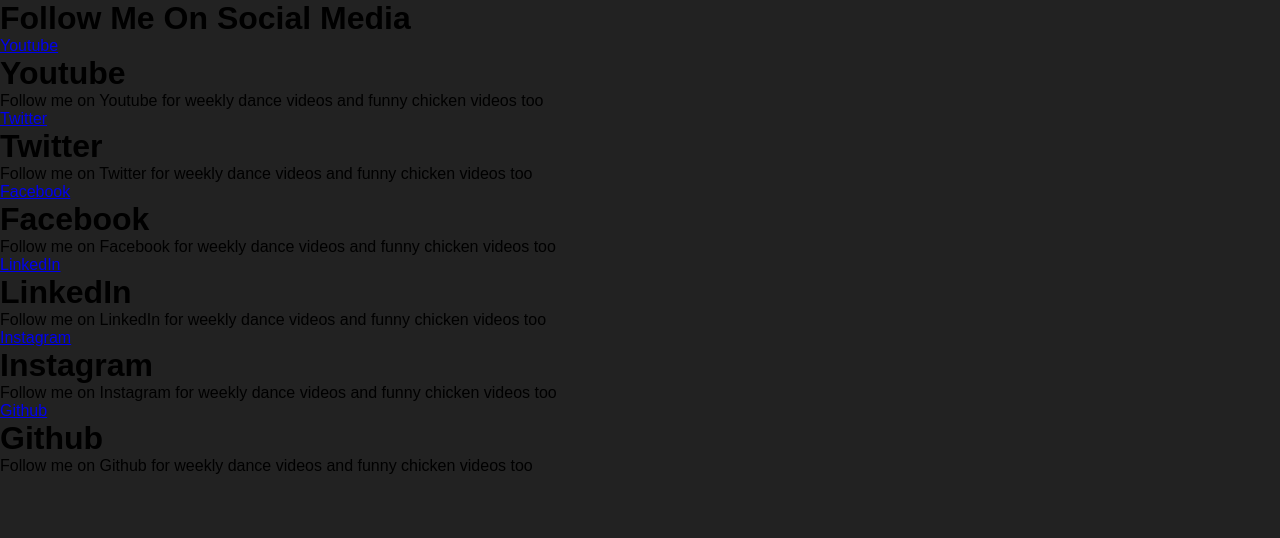
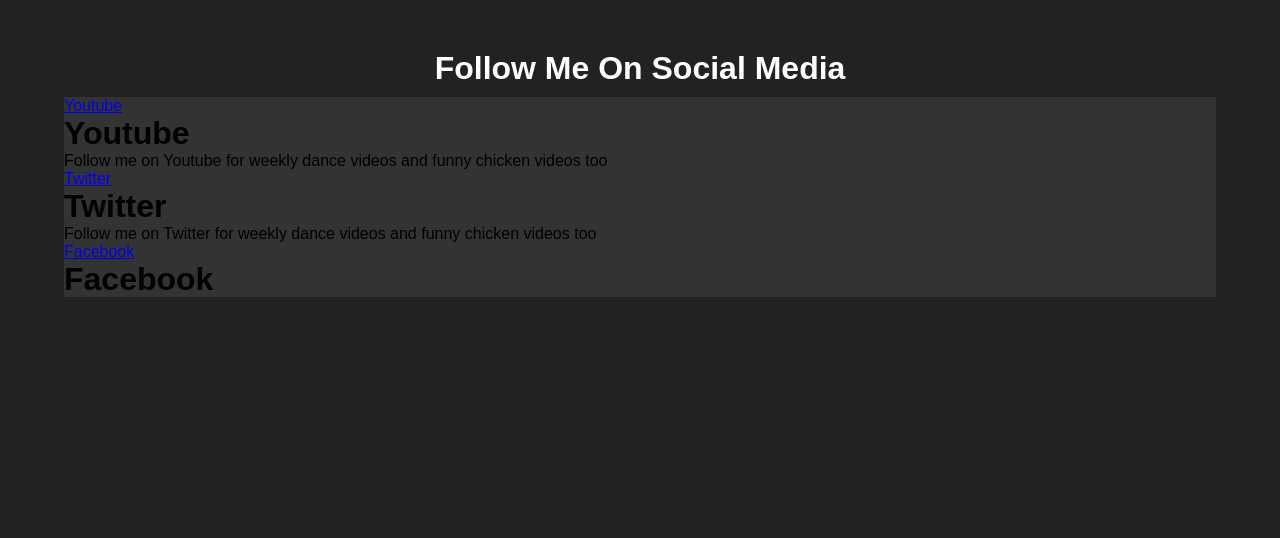
Before and after one commit to viclotana/Squeeze-box, a plain HTML site: page index.html in a window 1280 px wide. Drawn offline with Linux system fonts and the light colour scheme; a script that the page names is missing.

Commit message:
going container

```diff
--- a/index.html
+++ b/index.html
@@ -9,7 +9,7 @@
     <script src="main.js"></script>
 </head>
 <body>
-    <div class="contianer">
+    <div class="container">
         <header>
             <h1>Follow Me On Social Media</h1>
         </header>
--- a/main.css
+++ b/main.css
@@ -12,5 +12,26 @@
 @font-face {
     font-family: 'Genericons';
     src: url('fonts/genericons-regular-webfont.woff')format('woff'),
-    url('fonts/genericons-regular-webfont.eot')format('eot')
+    url('fonts/genericons-regular-webfont.eot')format('truetype')
 }
+
+.container {
+    margin: 50px auto;
+    width: 90%;
+}
+
+header h1 {
+    color: #fff;
+    margin-bottom: 10px;
+    text-align: center;
+}
+
+.accordion {
+    background: #333;
+    width: 100%;
+    min-width: 800px;
+    display: block;
+    list-style-type: none;
+    overflow: hidden;
+    height: 200px;
+}
```
